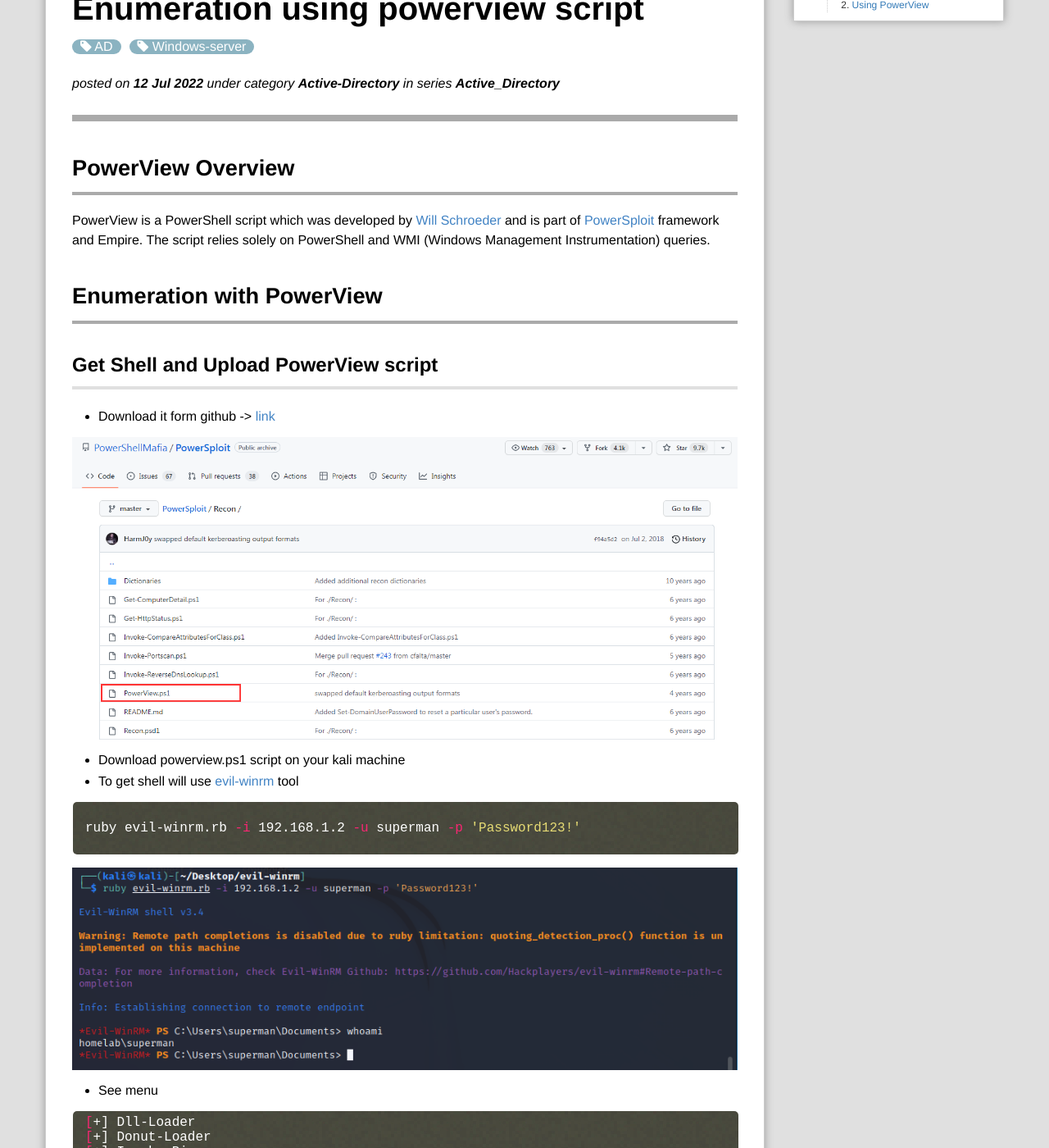
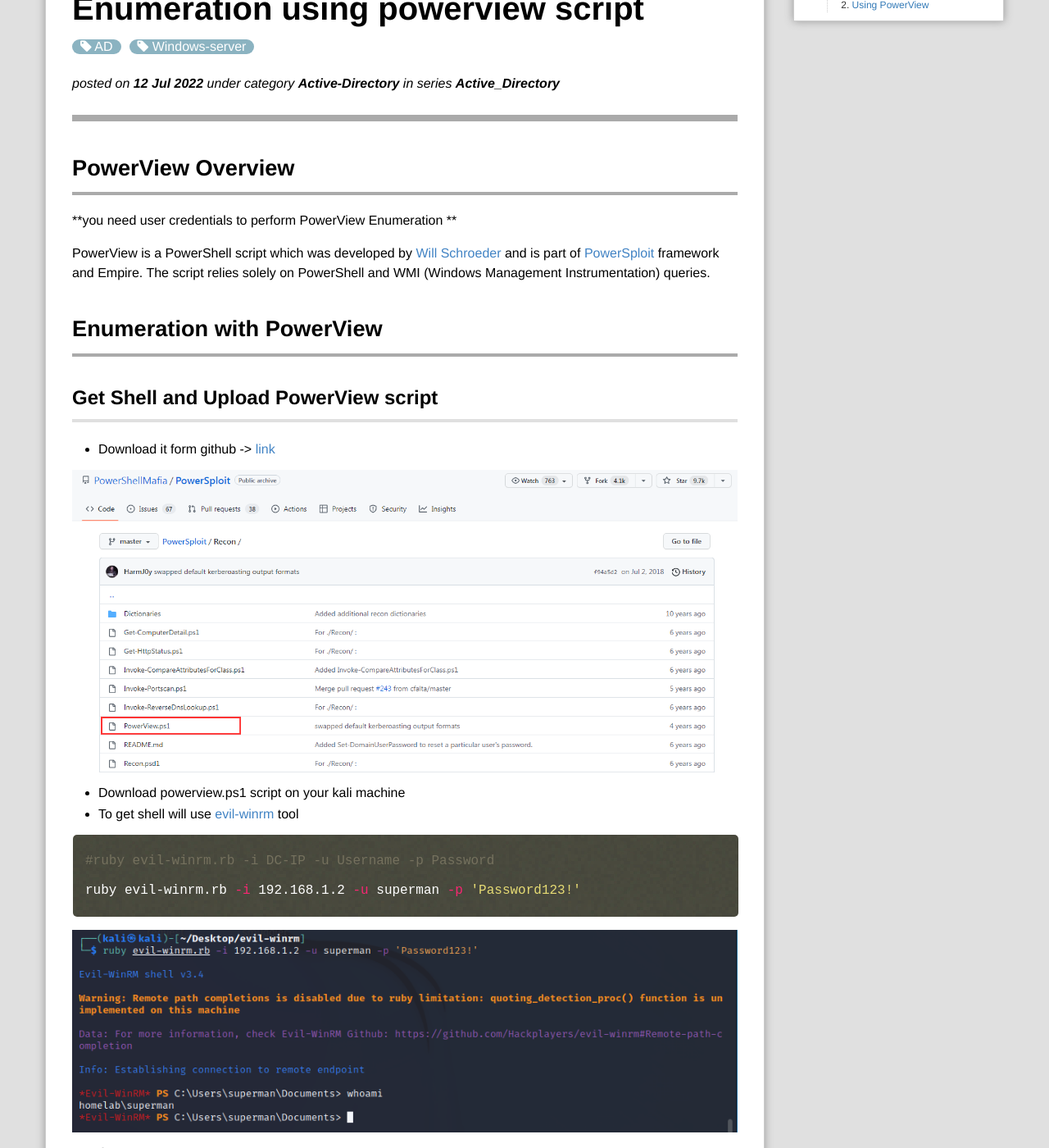
Before and after one commit to SecZone1/seczone1.github.io, a Jekyll site: the page built from _Active_Directory/2022-07-12-Enumeration-By-PowerView.md, in a window 1280 px wide and 1400 px high, scrolled down 323 px. Shown: the whole window at 82% size. Built offline with Jekyll 4.4.1, drawn with Linux system fonts in a browser that asks for light colours.

Commit message:
Update 2022-07-12-Enumeration-By-PowerView.md

````diff
--- a/_Active_Directory/2022-07-12-Enumeration-By-PowerView.md
+++ b/_Active_Directory/2022-07-12-Enumeration-By-PowerView.md
@@ -8,6 +8,7 @@
 
 
 # PowerView Overview
+**you need user credentials to perform PowerView Enumeration **
 
 PowerView is a PowerShell script which was developed by [Will Schroeder](https://twitter.com/harmj0y) and is part of [PowerSploit](https://github.com/PowerShellMafia/PowerSploit) framework and Empire. The script relies solely on PowerShell and WMI (Windows Management Instrumentation) queries.
 
@@ -22,6 +23,8 @@
 - To get shell  will use [evil-winrm](github.com/Hackplayers/evil-winrm) tool
 
 ```bash
+
+#ruby evil-winrm.rb -i DC-IP -u Username -p Password
 
 ruby evil-winrm.rb -i 192.168.1.2 -u superman -p 'Password123!'
 
````
